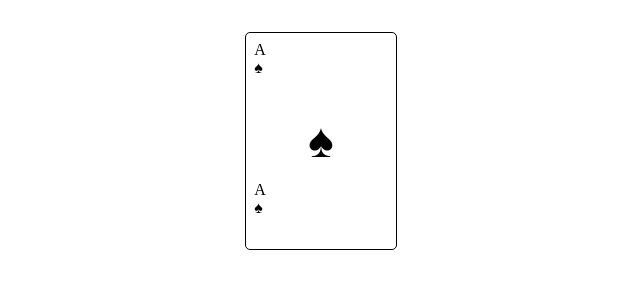
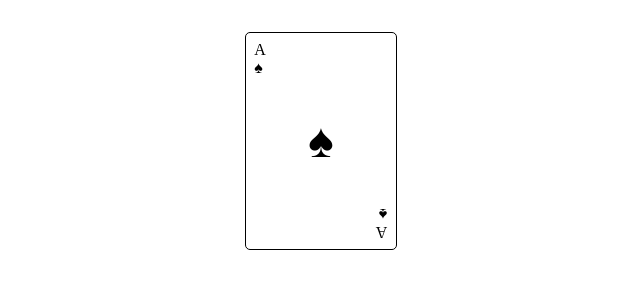
Before and after one commit to lengleman-spec/playing-card-ace, a plain HTML site: page index.html in a window 1280 px wide. Shown: the full height of the page, 319-959 px from the left. Drawn offline with Linux system fonts and the light colour scheme.

Commit message:
Add transform rule to bottom spade to flip it upside down.

```diff
--- a/styles.css
+++ b/styles.css
@@ -28,3 +28,7 @@
   align-items: center;
   font-size: 3em;
 }
+
+.bottom {
+  transform: rotate(180deg);
+}
```
